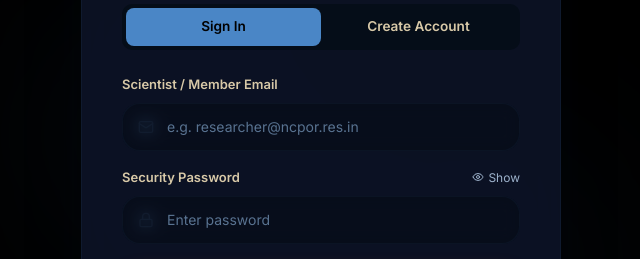
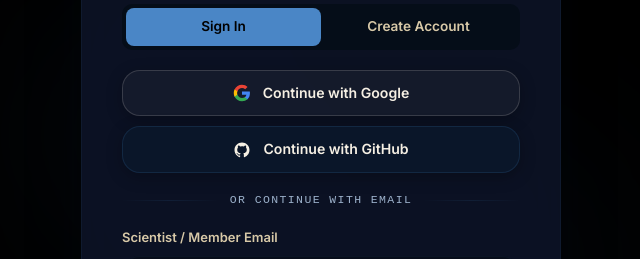
Before and after one commit to gojo9025/POLARA, a Next.js app: page /login in a window 1280 px wide. Shown: the part 227-486 px from the top of the page, without its empty margins (319-959 px from the left). Built offline with nearby package versions, Linux system fonts and the light colour scheme; no server answers.

Commit message:
feat(auth): integrate Google and GitHub single sign-on authentication

```diff
--- a/src/app/login/page.css
+++ b/src/app/login/page.css
@@ -165,6 +165,112 @@
   border-radius: var(--radius-md);
 }
 
+/* OAuth Fast SSO Buttons */
+.oauth-container {
+  display: flex;
+  flex-direction: column;
+  gap: 10px;
+  margin-bottom: 4px;
+}
+
+.oauth-btn {
+  display: flex;
+  align-items: center;
+  justify-content: center;
+  gap: 12px;
+  width: 100%;
+  padding: 11px 18px;
+  border-radius: var(--radius-lg);
+  font-family: var(--font-sans);
+  font-size: 0.88rem;
+  font-weight: 600;
+  cursor: pointer;
+  transition: all 0.25s cubic-bezier(0.16, 1, 0.3, 1);
+  position: relative;
+  overflow: hidden;
+  text-decoration: none;
+  border: 1px solid transparent;
+}
+
+.oauth-btn:disabled {
+  opacity: 0.65;
+  cursor: not-allowed;
+  transform: none !important;
+}
+
+.oauth-btn-google {
+  background: rgba(255, 255, 255, 0.04);
+  border-color: rgba(245, 239, 227, 0.16);
+  color: #F5EFE3;
+  box-shadow: 0 4px 16px rgba(0, 0, 0, 0.25);
+}
+
+.oauth-btn-google:hover:not(:disabled) {
+  background: rgba(255, 255, 255, 0.08);
+  border-color: rgba(245, 239, 227, 0.38);
+  color: #FFFFFF;
+  transform: translateY(-1.5px);
+  box-shadow: 0 8px 24px rgba(66, 133, 244, 0.22);
+}
+
+.oauth-btn-github {
+  background: rgba(11, 25, 44, 0.75);
+  border-color: rgba(30, 62, 98, 0.45);
+  color: #F5EFE3;
+  box-shadow: 0 4px 16px rgba(0, 0, 0, 0.25);
+}
+
+.oauth-btn-github:hover:not(:disabled) {
+  background: rgba(30, 62, 98, 0.4);
+  border-color: var(--ice-400);
+  color: #FFFFFF;
+  transform: translateY(-1.5px);
+  box-shadow: 0 8px 24px rgba(30, 62, 98, 0.35);
+}
+
+.oauth-icon {
+  flex-shrink: 0;
+  transition: transform 0.2s ease;
+}
+
+.oauth-btn:hover:not(:disabled) .oauth-icon {
+  transform: scale(1.1);
+}
+
+.oauth-spinner {
+  width: 18px;
+  height: 18px;
+  border: 2px solid rgba(245, 239, 227, 0.2);
+  border-top-color: var(--ice-400);
+  border-radius: 50%;
+  animation: oauth-spin 0.8s linear infinite;
+  display: inline-block;
+}
+
+@keyframes oauth-spin {
+  to { transform: rotate(360deg); }
+}
+
+.oauth-divider {
+  display: flex;
+  align-items: center;
+  gap: var(--space-3);
+  margin: 18px 0;
+  color: var(--text-tertiary);
+  font-size: 0.72rem;
+  font-family: var(--font-mono);
+  text-transform: uppercase;
+  letter-spacing: 0.12em;
+}
+
+.oauth-divider::before,
+.oauth-divider::after {
+  content: '';
+  flex: 1;
+  height: 1px;
+  background: linear-gradient(90deg, transparent, rgba(30, 62, 98, 0.3), transparent);
+}
+
 .login-divider {
   display: flex;
   align-items: center;
--- a/src/app/login/page.tsx
+++ b/src/app/login/page.tsx
@@ -20,6 +20,7 @@ export default function LoginPage() {
   const [showPassword, setShowPassword] = useState(false);
   const [error, setError] = useState('');
   const [isSubmitting, setIsSubmitting] = useState(false);
+  const [oauthLoading, setOauthLoading] = useState<'google' | 'github' | null>(null);
 
   // Register State
   const [regName, setRegName] = useState('');
@@ -28,9 +29,30 @@ export default function LoginPage() {
   const [regRole, setRegRole] = useState<UserRole>('researcher');
   const [regInstitution, setRegInstitution] = useState('');
 
-  const { login, loginDemo, register } = useAuth();
+  const { login, loginDemo, loginOAuth, register } = useAuth();
   const router = useRouter();
   const { success, error: showError } = useToast();
+
+  const handleOAuth = async (provider: 'google' | 'github') => {
+    setOauthLoading(provider);
+    setError('');
+    try {
+      await new Promise(r => setTimeout(r, 450));
+      const res = await loginOAuth(provider);
+      if (res.success) {
+        success(
+          `${provider === 'google' ? 'Google' : 'GitHub'} Verified`,
+          `Welcome, ${provider === 'google' ? 'Goushik S' : 'gojo9025'}! Accessing POLARA scientific network.`
+        );
+        router.push('/');
+      } else {
+        setError(res.error || `Failed to sign in with ${provider}`);
+        showError('Authentication Failed', res.error || `Could not sign in with ${provider}`);
+      }
+    } finally {
+      setOauthLoading(null);
+    }
+  };
 
   const handleLogin = async (e: React.FormEvent) => {
     e.preventDefault();
@@ -118,7 +140,7 @@ export default function LoginPage() {
           </div>
 
           {/* Tab Switcher */}
-          <div style={{ display: 'flex', background: 'var(--navy-900)', padding: '4px', borderRadius: '10px', marginBottom: '24px', border: '1px solid var(--border-subtle)' }}>
+          <div style={{ display: 'flex', background: 'var(--navy-900)', padding: '4px', borderRadius: '10px', marginBottom: '20px', border: '1px solid var(--border-subtle)' }}>
             <button
               type="button"
               onClick={() => { setTab('signin'); setError(''); }}
@@ -155,6 +177,60 @@ export default function LoginPage() {
             >
               Create Account
             </button>
+          </div>
+
+          {/* 1-Click Fast OAuth SSO */}
+          <div className="oauth-container">
+            <button
+              type="button"
+              className="oauth-btn oauth-btn-google"
+              onClick={() => handleOAuth('google')}
+              disabled={isSubmitting || oauthLoading !== null}
+              id="login-oauth-google"
+              title="Sign in with your Google account"
+            >
+              {oauthLoading === 'google' ? (
+                <span className="oauth-spinner" />
+              ) : (
+                <svg className="oauth-icon" viewBox="0 0 24 24" width="18" height="18" aria-hidden="true">
+                  <path fill="#4285F4" d="M22.56 12.25c0-.78-.07-1.53-.2-2.25H12v4.26h5.92c-.26 1.37-1.04 2.53-2.21 3.31v2.77h3.57c2.08-1.92 3.28-4.74 3.28-8.09z"/>
+                  <path fill="#34A853" d="M12 23c2.97 0 5.46-.98 7.28-2.66l-3.57-2.77c-.98.66-2.23 1.06-3.71 1.06-2.86 0-5.29-1.93-6.16-4.53H2.18v2.84C3.99 20.53 7.7 23 12 23z"/>
+                  <path fill="#FBBC05" d="M5.84 14.09c-.22-.66-.35-1.36-.35-2.09s.13-1.43.35-2.09V7.06H2.18C1.43 8.55 1 10.22 1 12s.43 3.45 1.18 4.94l2.85-2.22.81-.63z"/>
+                  <path fill="#EA4335" d="M12 5.38c1.62 0 3.06.56 4.21 1.64l3.15-3.15C17.45 2.09 14.97 1 12 1 7.7 1 3.99 3.47 2.18 7.06l3.66 2.84c.87-2.6 3.3-4.52 6.16-4.52z"/>
+                </svg>
+              )}
+              <span>
+                {oauthLoading === 'google'
+                  ? 'Connecting Google...'
+                  : (tab === 'signin' ? 'Continue with Google' : 'Sign up with Google')}
+              </span>
+            </button>
+
+            <button
+              type="button"
+              className="oauth-btn oauth-btn-github"
+              onClick={() => handleOAuth('github')}
+              disabled={isSubmitting || oauthLoading !== null}
+              id="login-oauth-github"
+              title="Sign in with your GitHub account"
+            >
+              {oauthLoading === 'github' ? (
+                <span className="oauth-spinner" />
+              ) : (
+                <svg className="oauth-icon" viewBox="0 0 24 24" width="18" height="18" fill="currentColor" aria-hidden="true">
+                  <path fillRule="evenodd" clipRule="evenodd" d="M12 2C6.477 2 2 6.484 2 12.017c0 4.425 2.865 8.18 6.839 9.504.5.092.682-.217.682-.483 0-.237-.008-.868-.013-1.703-2.782.605-3.369-1.343-3.369-1.343-.454-1.158-1.11-1.466-1.11-1.466-.908-.62.069-.608.069-.608 1.003.07 1.53 1.032 1.53 1.032.892 1.53 2.341 1.088 2.91.832.092-.647.35-1.088.636-1.338-2.22-.253-4.555-1.113-4.555-4.951 0-1.093.39-1.988 1.029-2.688-.103-.253-.446-1.272.098-2.65 0 0 .84-.27 2.75 1.026A9.564 9.564 0 0112 6.844c.85.004 1.705.115 2.504.337 1.909-1.296 2.747-1.027 2.747-1.027.546 1.379.202 2.398.1 2.651.64.7 1.028 1.595 1.028 2.688 0 3.848-2.339 4.695-4.566 4.943.359.309.678.92.678 1.855 0 1.338-.012 2.419-.012 2.747 0 .268.18.58.688.482A10.019 10.019 0 0022 12.017C22 6.484 17.522 2 12 2z"/>
+                </svg>
+              )}
+              <span>
+                {oauthLoading === 'github'
+                  ? 'Connecting GitHub...'
+                  : (tab === 'signin' ? 'Continue with GitHub' : 'Sign up with GitHub')}
+              </span>
+            </button>
+          </div>
+
+          <div className="oauth-divider">
+            <span>Or continue with email</span>
           </div>
 
           {tab === 'signin' ? (
--- a/src/lib/auth.tsx
+++ b/src/lib/auth.tsx
@@ -28,6 +28,7 @@ interface AuthContextType {
   isLoading: boolean;
   login: (email: string, password: string) => Promise<{ success: boolean; error?: string }>;
   loginDemo: (email: string) => Promise<{ success: boolean; error?: string }>;
+  loginOAuth: (provider: 'google' | 'github', customEmail?: string) => Promise<{ success: boolean; error?: string }>;
   register: (payload: RegisterPayload) => Promise<{ success: boolean; error?: string }>;
   logout: () => void;
   updateProfile: (updates: Partial<User & { bio?: string }>) => Promise<{ success: boolean; error?: string }>;
@@ -162,6 +163,63 @@ export function AuthProvider({ children }: { children: ReactNode }) {
     }
   }, []);
 
+  const loginOAuth = useCallback(async (provider: 'google' | 'github', customEmail?: string): Promise<{ success: boolean; error?: string }> => {
+    try {
+      const raw = localStorage.getItem(REGISTRY_STORAGE_KEY);
+      const accounts: StoredAccount[] = raw ? JSON.parse(raw) : [];
+
+      const cleanEmail = customEmail?.trim().toLowerCase() || (
+        provider === 'google'
+          ? 'goushik.polar@gmail.com'
+          : 'gojo9025@users.noreply.github.com'
+      );
+
+      // Check if user already exists
+      let account = accounts.find(a => a.email.toLowerCase() === cleanEmail);
+
+      if (!account) {
+        const salt = generateSalt();
+        const passwordHash = await hashPassword('oauth_' + provider + '_' + Date.now(), salt);
+        account = {
+          id: 'usr_' + provider + '_' + Date.now().toString(36),
+          name: provider === 'google' ? 'Goushik S' : 'gojo9025',
+          email: cleanEmail,
+          role: 'researcher',
+          institution: provider === 'google'
+            ? 'National Centre for Polar and Ocean Research (NCPOR)'
+            : 'Polar Open Science / GitHub Contributor',
+          researchAreas: ['Cryospheric Science', 'Polar Remote Sensing', 'Oceanography'],
+          bio: provider === 'google'
+            ? 'Google Verified Polar Science Researcher and Data Contributor.'
+            : 'GitHub Verified Open Science Developer and Polar Codebase Maintainer.',
+          avatar: provider === 'google'
+            ? 'https://lh3.googleusercontent.com/a/default-user=s96-c'
+            : 'https://avatars.githubusercontent.com/u/gojo9025',
+          passwordHash,
+          salt,
+          provider,
+          createdAt: new Date().toISOString(),
+        };
+        accounts.push(account);
+        localStorage.setItem(REGISTRY_STORAGE_KEY, JSON.stringify(accounts));
+      } else {
+        account.provider = provider;
+        const idx = accounts.findIndex(a => a.id === account!.id);
+        if (idx !== -1) {
+          accounts[idx] = account;
+          localStorage.setItem(REGISTRY_STORAGE_KEY, JSON.stringify(accounts));
+        }
+      }
+
+      const { passwordHash: _p, salt: _s, ...safeUser } = account;
+      setUser(safeUser);
+      localStorage.setItem(SESSION_STORAGE_KEY, JSON.stringify(safeUser));
+      return { success: true };
+    } catch (e) {
+      return { success: false, error: (e as Error).message };
+    }
+  }, []);
+
   const register = useCallback(async (payload: RegisterPayload): Promise<{ success: boolean; error?: string }> => {
     try {
       const cleanEmail = payload.email.trim().toLowerCase();
@@ -260,6 +318,7 @@ export function AuthProvider({ children }: { children: ReactNode }) {
       isLoading,
       login,
       loginDemo,
+      loginOAuth,
       register,
       logout,
       updateProfile,
--- a/src/lib/types.ts
+++ b/src/lib/types.ts
@@ -13,6 +13,7 @@ export interface User {
   researchAreas?: string[];
   avatar?: string;
   bio?: string;
+  provider?: 'email' | 'google' | 'github';
 }
 
 export type ResourceType =
```
Also changed, not shown: src/app/profile/page.tsx (+17 -1 lines).
